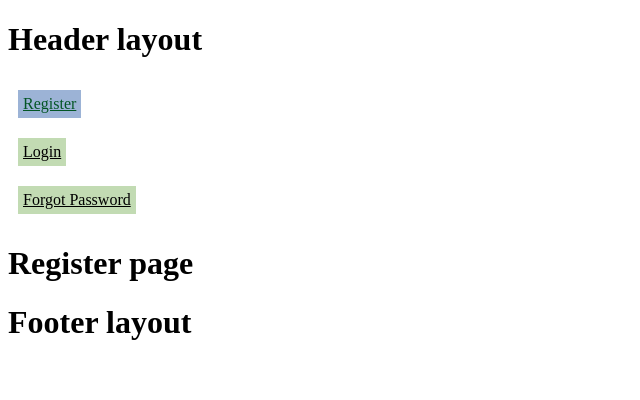
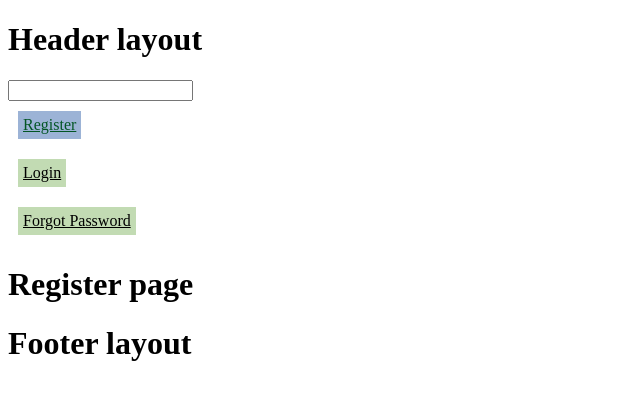
Before and after one commit to VentsiGeorgiev/next-js-15-tutorial, a Next.js app: page /register in a window 1280 px wide. Shown: the top 400 px of the page, without its empty margins (0-640 px from the left). Built offline with nearby package versions, Linux system fonts and the light colour scheme.

Commit message:
layouts, templates

```diff
--- a/src/app/(auth)/layout.tsx
+++ b/src/app/(auth)/template.tsx
@@ -2,6 +2,7 @@
 import Link from 'next/link'
 import { usePathname } from 'next/navigation'
 import './styles.css'
+import { useState } from 'react'
 
 const navLinks = [
   { name: 'Register', href: '/register' },
@@ -12,9 +13,11 @@
 export default function AuthLayout({ children }: { children: React.ReactNode }) {
 
   const pathName = usePathname()
+  const [input, setInput] = useState('')
 
   return (
     <div>
+      <input type="text" value={input} onChange={(e) => setInput(e.target.value)}/>
       <div>
         {navLinks.map((link) => {
           const isActive = pathName === link.name || (pathName.startsWith(link.href) && link.href !== '/')
```
Also changed, not shown: 1 other file (tests, documents, lock files or other folders).
